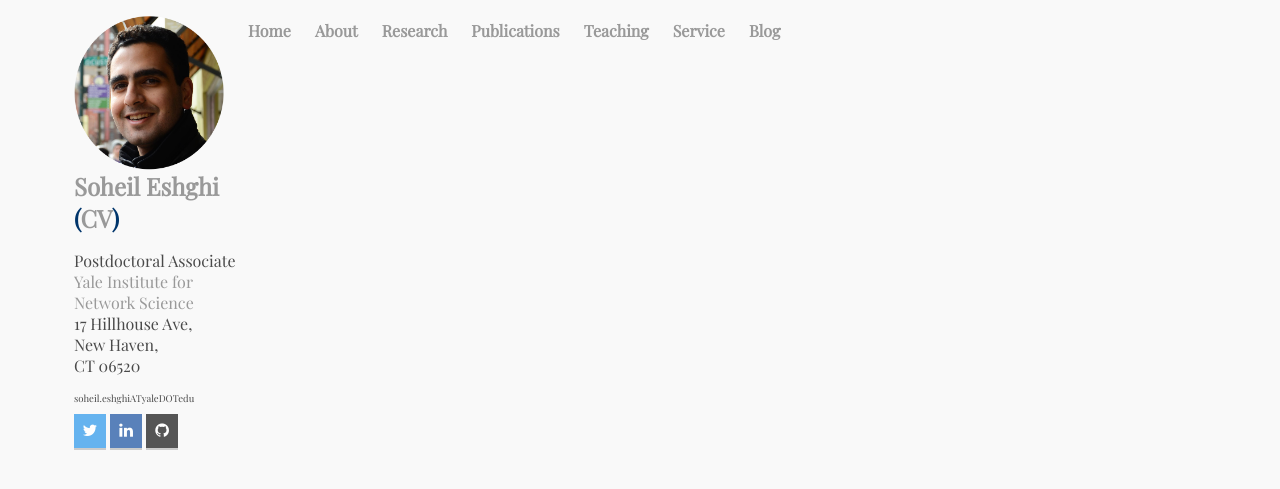
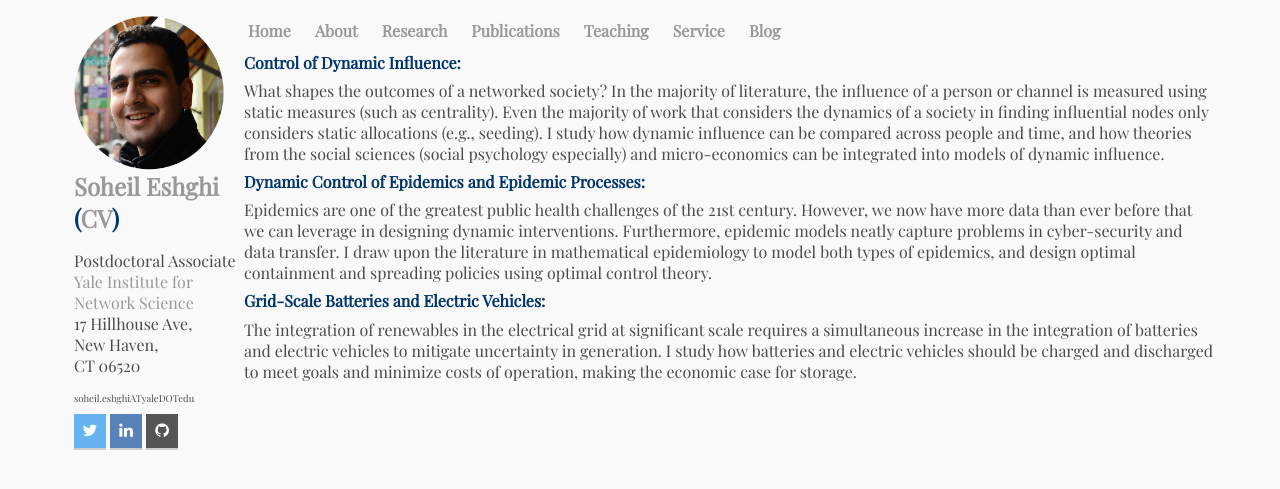
Before and after one commit to SoheilEshghi/SoheilEshghi.github.io, a Jekyll site: the page built from research/index.html, in a window 1280 px wide. Shown: the top 489 px of the page. Built offline with Jekyll 4.4.1, drawn with Linux system fonts in a browser that asks for light colours; nearby versions of some CDN libraries.

Commit message:
research

```diff
--- a/research/index.html
+++ b/research/index.html
@@ -3,6 +3,15 @@
 title: About Soheil Eshghi
 ---
 <div class = "blurb">
+<h2>Control of Dynamic Influence:</h2>
+<p> What shapes the outcomes of a networked society? In the majority of literature, the influence of a person or channel is measured using static measures (such as centrality). Even the majority of work that considers the dynamics of a society in finding influential nodes only considers static allocations (e.g., seeding). I study how dynamic influence can be compared across people and time, and how theories from the social sciences (social psychology especially) and micro-economics can be integrated into models of dynamic influence.
+</p>
+<h2>Dynamic Control of Epidemics and Epidemic Processes:</h2>
+<p> Epidemics are one of the greatest public health challenges of the 21st century. However, we now have more data than ever before that we can leverage in designing dynamic interventions. Furthermore, epidemic models neatly capture problems in cyber-security and data transfer. I draw upon the literature in mathematical epidemiology to model both types of epidemics, and design optimal containment and spreading policies using optimal control theory.
+</p>
 
+<h2>Grid-Scale Batteries and Electric Vehicles:</h2>
+<p> The integration of renewables in the electrical grid at significant scale requires a simultaneous increase in the integration of batteries and electric vehicles to mitigate uncertainty in generation. I study how batteries and electric vehicles should be charged and discharged to meet goals and minimize costs of operation, making the economic case for storage.
+</p>
 
 </div><!--/.blurb-->
```
